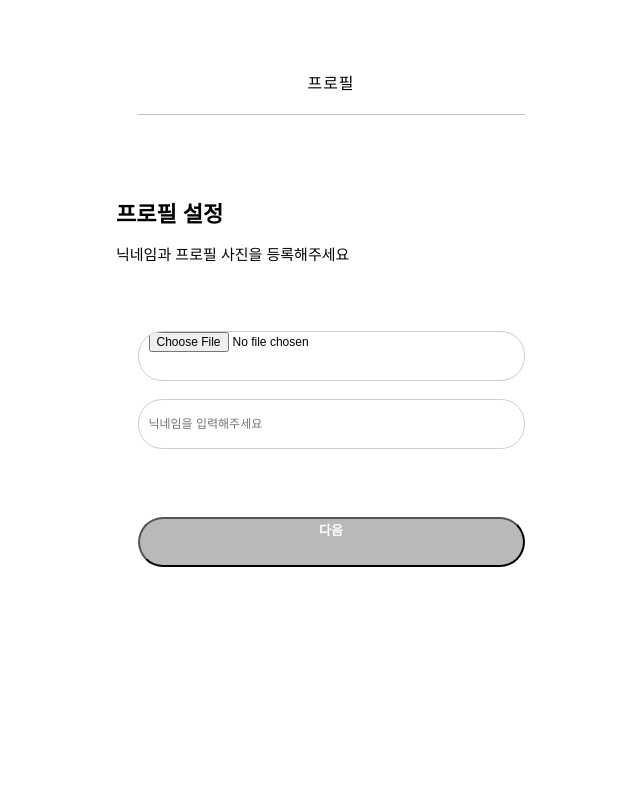
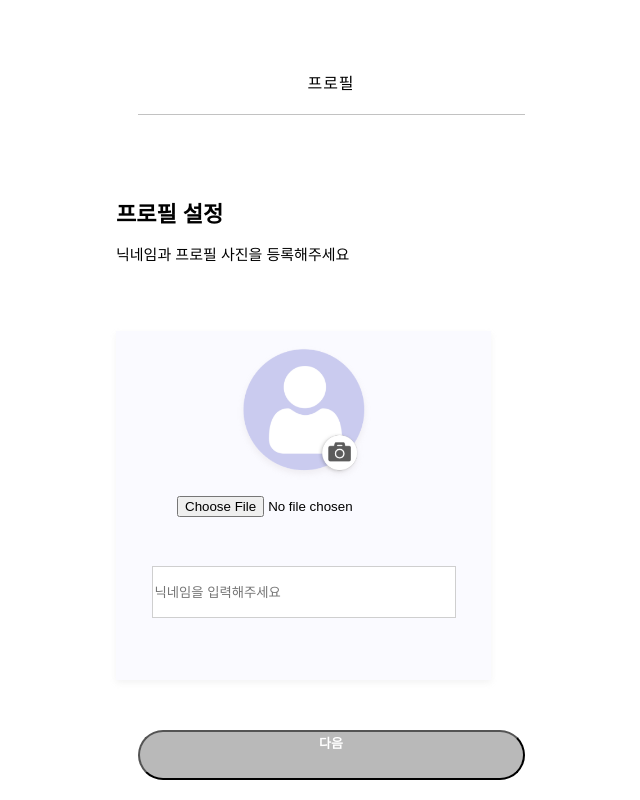
Before and after one commit to gns0304/PickCat, a Django app: page /join2 in a window 1280 px wide. Shown: the whole page, without its empty margins (309-949 px from the left). Run offline with Django 3.2, Linux system fonts and the light colour scheme.

Commit message:
210121 almost add join2

```diff
--- /dev/null
+++ b/mainApps/static/style-join.css
@@ -0,0 +1,53 @@
+@import url('https://fonts.googleapis.com/css2?family=Open+Sans&display=swap');
+*{
+    font-family: 'Noto Sans KR', sans-serif;
+}
+
+body{
+    min-height:800px;
+    margin:0;
+    padding:0;
+    overflow-x:hidden;
+}
+
+.container{
+    margin:0 auto;
+    max-width:430px;
+    width:100%;
+    position:relative;
+}
+
+/* join2.html */
+
+.input-box-wrapper {
+    top: 241px;
+    left: 0px;
+    width: 375px;
+    height: 349px;
+    background: #FAFAFF 0% 0% no-repeat padding-box;
+    box-shadow: 0px 3px 6px #B9B9B929;
+    opacity: 1;
+    text-align: center;
+}
+
+.join2-user-image {
+    top: 285px;
+    left: 105px;
+    margin-bottom: 40px;
+    background: transparent url('img/user.png') 0% 0% no-repeat padding-box;
+    box-shadow: 0px 3px 6px #B5AAAA29;
+    opacity: 1;
+}
+
+#input-bar-join2 {
+    top: 473px;
+    left: 39px;
+    width: 298px;
+    height: 48px;
+
+    margin-top: 100px;
+
+    background: #FFFFFF 0% 0% no-repeat padding-box;
+    border: 1px solid #CFCFCF;
+    opacity: 1;
+}
--- a/mainApps/templates/join2.html
+++ b/mainApps/templates/join2.html
@@ -7,7 +7,8 @@
     <title>login</title>
     {% load static %}
 
-    <link rel="stylesheet" href="{% static 'login.css' %}" />
+    <link rel="stylesheet" href="{% static 'style-login.css' %}" />
+    <link rel="stylesheet" href="{% static 'style-join.css' %}" />
     <script src="{% static 'script.js' %}"></script>
     <link rel="shortcut icon" href="../static/img/icon-home.png" />
   </head>
@@ -32,19 +33,23 @@
       <br /><br />
 
       <div class="input-positioner">
-        <div class="input-bar-wrapper">
-          <input type="file" id="input-bar" name="image" />
-        </div>
-        <br />
+        <div class="input-box-wrapper">
+            <img src="../static/img/join2-user.png" id="join2-user-image"
+                  style = "width: 165px; height: 161px;">
+            <input type="file" id="input-bar2" name="image" />
+
+            <br />
         <div class="input-bar-wrapper">
           <input
             name="nickname"
-            id="input-bar"
+            id="input-bar-join2"
             type="text"
             placeholder="닉네임을 입력해주세요"
           />
         </div>
         <br />
+
+        </div>
 
         <div class="">
           <button id="btn-signin" type="button" onclick="location.href='join3'">
```
Also changed, not shown: mainApps/static/img/join2-user.png (added), mainApps/static/style-login.css (renamed from mainApps/static/login.css), mainApps/static/style.css (line endings or trailing spaces).
